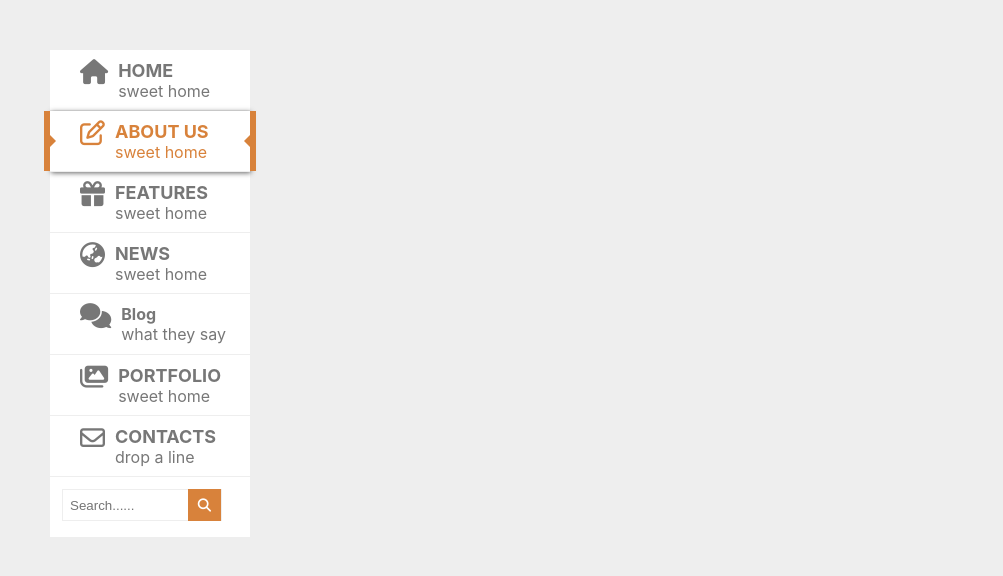
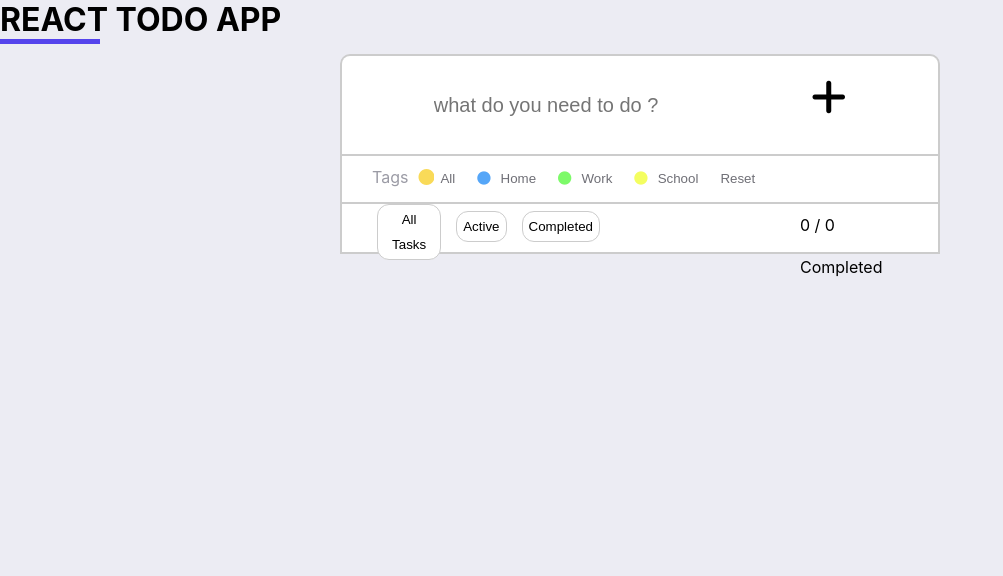
Before and after one commit to cmc-ptdai/Baitap_Reactjs2009, a React (Create React App) app in the folder my-app/: page / in a window 1280 px wide. Shown: the top 576 px of the page, without its empty margins (0-1003 px from the left). Built offline with nearby package versions, Linux system fonts and the light colour scheme.

Commit message:
Submit unit18

```diff
--- a/my-app/src/App.js
+++ b/my-app/src/App.js
@@ -1,13 +1,112 @@
 import React from 'react';
-import './scss/style.scss'
-import Menu from './components/Menu';
+import './scss/style.scss';
+import InputToDo from './component/InputToDo';
+import Tags from './component/Tags';
+import listToDo from './component/listtodo';
+import Actions from './component/Actions';
+import ShowItemTask from './component/ShowItemTask';
 
-function App() {
-  return (
-    <div id="menu">
-      <Menu/>
-    </div>
-  );
+class APP extends React.Component {
+  constructor(props) {
+    super(props)
+    this.state = {
+      listToDo,
+      dataList: [],
+      dataAction: []
+    }
+  }
+  showAll = () => {
+    this.setState ({
+      dataList: listToDo
+    })
+  }
+  showHome = () => {
+    this.setState ({
+      dataList: listToDo.home,
+      dataAction: this.state.dataList
+    })
+  }
+  showWork = () => {
+    this.setState ({
+      dataList: listToDo.work,
+      dataAction: this.state.dataList
+    })
+  }
+  showSchool = () => {
+    this.setState ({
+      dataList: listToDo.School,
+      dataAction: this.state.dataList
+    })
+  }
+  showActive = () => {
+    this.setState ({
+      dataAction: this.state.dataList.filter(item => item.status === false)
+    })
+  }
+  showCompleted = () => {
+    this.setState ({
+      dataAction: this.state.dataList.filter(item => item.status === true)
+    })
+  }
+  showAllTask = () => {
+    this.setState ({
+      dataAction: this.state.dataList
+    })
+  }
+  onDelete = (id) => {
+    this.state.dataList.forEach((element, index) => {
+      if (element.id === id) {
+        this.state.dataList.splice(index, 1)
+        this.setState ({
+          dataAction: this.state.dataList
+        })
+      }
+    });
+  }
+  onCheck = (id) => {
+    this.state.dataList.forEach((element, index) => {
+      if (element.id === id) {
+        const st = element.status === true ? false : true
+        this.setState ({
+          status : st
+        })
+      }
+    });
+  }
+  addToDo = () => {
+
+  }
+  render() {
+    return (
+      <div className="todo__app">
+        <h1>REACT TODO APP</h1>
+        <hr/>
+
+        <div className="content__todoapp">
+          <InputToDo
+            addToDo = {this.addToDo}
+          />
+          <Tags
+            showAll = {this.showAll}
+            showHome = {this.showHome}
+            showWork = {this.showWork}
+            showSchool = {this.showSchool}
+          />
+          <ShowItemTask
+            data={this.state.dataAction}
+            onDelete = {this.onDelete}
+            onCheck = {this.onCheck}
+          />
+          <Actions
+            actionData={this.state.dataList}
+            showAllTask = {this.showAllTask}
+            showActive = {this.showActive}
+            showCompleted = {this.showCompleted}
+          />
+        </div>
+      </div>
+    )
+  }
 }
 
-export default App;
+export default APP;
--- /dev/null
+++ b/my-app/src/component/Actions.js
@@ -0,0 +1,41 @@
+import React from 'react';
+
+class Actions extends React.Component {
+  showAllTask = () => {
+    this.props.showAllTask()
+  }
+  showActive = () => {
+    this.props.showActive()
+  }
+  showCompleted = () => {
+    this.props.showCompleted()
+  }
+  render() {
+    let count = 0
+    this.props.actionData.forEach(element => {
+        if (element.status === true) {
+          count++
+        }
+    });
+    return (
+      <div className="action__todo">
+        <ul>
+          <li>
+            <button onClick={this.showAllTask}>All Tasks</button>
+          </li>
+          <li>
+            <button onClick={this.showActive}>Active</button>
+          </li>
+          <li>
+            <button onClick={this.showCompleted}>Completed</button>
+          </li>
+          <li>
+            <label><span>{count}</span> / <span>{this.props.actionData.length}</span> Completed</label>
+          </li>
+        </ul>
+      </div>
+    )
+  }
+}
+
+export default Actions;
--- /dev/null
+++ b/my-app/src/component/InputToDo.js
@@ -0,0 +1,17 @@
+import React from 'react';
+
+class InputToDo extends React.Component {
+  addToDo = () => {
+    this.props.addToDo()
+  }
+  render() {
+    return (
+      <div className="input__todo">
+        <input type="text" id="inputTodo" placeholder="what do you need to do ?" />
+        <button onClick={this.addToDo}><i className="fas fa-plus"></i></button>
+      </div>
+    )
+  }
+}
+
+export default InputToDo;
--- /dev/null
+++ b/my-app/src/component/ItemTask.js
@@ -0,0 +1,33 @@
+import React from 'react';
+
+
+class APP extends React.Component {
+  onDelete = () => {
+    this.props.onDelete(this.props.dataItem.id);
+  }
+  onCheck = () => {
+    this.props.onCheck(this.props.dataItem.id);
+  }
+  render() {
+    const {dataItem} = this.props
+    if (dataItem.status === true) {
+      return (
+        <div className="item__task" key={dataItem.id}>
+          <span><input type="checkbox" onClick={this.onCheck} defaultChecked/></span>
+          <label className="completed">{dataItem.todo}</label>
+          <button onClick={this.onDelete}><i className="fas fa-times"></i></button>
+        </div>
+      )
+    } else {
+      return (
+        <div className="item__task" key={dataItem.id}>
+           <span><input type="checkbox" onClick={this.onCheck}/></span>
+          <label>{dataItem.todo}</label>
+          <button onClick={this.onDelete}><i className="fas fa-times"></i></button>
+        </div>
+      )
+    }
+  }
+}
+
+export default APP;
--- /dev/null
+++ b/my-app/src/component/ShowItemTask.js
@@ -0,0 +1,31 @@
+import React from 'react';
+import ItemTask from './ItemTask';
+
+class ShowItemTask extends React.Component {
+  onDelete = () => {
+    this.props.onDelete();
+  }
+  onCheck = () => {
+    this.props.onCheck();
+  }
+  render() {
+    const {data} = this.props
+    const listItemHome = data.map(item => {
+      return (
+        <ItemTask
+          key={item.id}
+          dataItem={item}
+          onDelete = {this.props.onDelete}
+          onCheck = {this.props.onCheck}
+        />
+      )
+    })
+    return (
+      <div className="show__task">
+          {data && listItemHome}
+      </div>
+    )
+  }
+}
+
+export default ShowItemTask;
--- /dev/null
+++ b/my-app/src/component/Tags.js
@@ -0,0 +1,54 @@
+import React from 'react';
+
+class Tags extends React.Component {
+  showAll = () => {
+    this.props.showAll()
+  }
+  showHome = () => {
+    this.props.showHome()
+  }
+  showWork = () => {
+    this.props.showWork()
+  }
+  showSchool = () => {
+    this.props.showSchool()
+  }
+  render() {
+    return (
+      <div className="tags">
+        <ul>
+        <li>
+            <span>Tags</span>
+          </li>
+          <li>
+            <i className="fas fa-circle"></i>
+            <button type="button" onClick={this.showAll}>All</button>
+          </li>
+          <li>
+            <button onClick={this.showHome}>
+              <i className="fas fa-circle"></i>
+              <span>Home</span>
+            </button>
+          </li>
+          <li>
+            <button onClick={this.showWork}>
+              <i className="fas fa-circle"></i>
+              <span>Work</span>
+            </button>
+          </li>
+          <li>
+            <button onClick={this.showSchool}>
+              <i className="fas fa-circle"></i>
+              <span>School</span>
+            </button>
+          </li>
+          <li>
+            <button>Reset</button>
+          </li>
+        </ul>
+      </div>
+    )
+  }
+}
+
+export default Tags;
--- /dev/null
+++ b/my-app/src/component/listtodo.js
@@ -0,0 +1,18 @@
+const listtodo = {
+    home: [
+        {id: 1, todo:'lam việc nhà', status: true},
+        {id: 2, todo:'ăn cơm', status: true},
+        {id: 3, todo:'tưới cây', status: false},
+        {id: 4, todo:'lau nhà', status: true}
+    ],
+    work: [
+        {id: 5, todo:'làm react', status: true},
+        {id: 7, todo:'làm tin', status: false},
+        {id: 8, todo:'lam đồ án', status: true}
+    ],
+    School: [
+        {id: 11, todo:'9h đến trường', status: true},
+        {id: 12, todo:'9h15 về', status: false}
+    ]
+}
+export default listtodo;
--- a/my-app/src/scss/style.scss
+++ b/my-app/src/scss/style.scss
@@ -2,178 +2,187 @@
     margin: 0;
     padding: 0;
     box-sizing: border-box;
+    outline: none;
 }
 body {
-    background-color: #eeeeee;
+    background-color: #ececf3;
 }
-a {
-    text-decoration: none;
+hr {
+    width: 100px;
+    height: 5px;
+    background-color: #5544ec;
+    border: none;
 }
+button {
+    cursor: pointer;
+    border: none;
+}
+.content__todoapp {
+    width: 600px;
+    height: 500px;
+    margin: 10px auto;
+    .input__todo {
+        background-color: #fff;
+        width: 100%;
+        height: 100px;
+        margin: auto;
+        line-height: 100px;
+        color: #757575;
+        text-align: center;
+        border: 2px solid#ccc;
+        border-bottom: none;
+        border-radius: 10px 10px 0px 0px;
+        input {
+            width: 60%;
+            height: 50px;
+            border: none;
+            font-size: 20px;
+        }
+        button {
+            border: none;
+            font-size: 40px;
+            background-color: #fff;
+            margin-left: 20px;
+        }
+    }
+    .tags {
+        background-color: #fff;
+        width: 100%;
+        height: 50px;
+        padding: 0px 20px;
+        line-height: 42px;
+        border: 2px solid #ccc;
+        ul {
+            display: inline-flex;
             li {
-    list-style:  none;
-    width: 200px;
+                list-style: none;
+                margin-left: 10px;
+                &:nth-child(1) {
+                    color: #9b9ba5;
                 }
-a {
-    text-decoration: none;
-    color: #777777;
+                &:nth-child(2) {
+                    i {
+                        color: #f9da58;
                     }
-
-#parent {
-    margin-left: 50px;
-    margin-top: 50px;
                 }
-
-/* Search */
-.search {
-    position: relative;
-    width: 200px;
-    height: 60px;
+                &:nth-child(3) {
+                    i {
+                        color: #55a6f8;
+                        margin-right: 10px;
+                    }
+                }
+                &:nth-child(4) {
+                    i {
+                        color: #7dfa69;
+                        margin-right: 10px;
+                    }
+                }
+                &:nth-child(5) {
+                    i {
+                        color: #f4fe60;
+                        margin-right: 10px;
+                    }
+                }
+                button {
+                    padding: 2px 6px;
                     text-align: center;
+                    line-height: 25px;
+                    border-radius: 10px;
                     background-color: #fff;
-    line-height: 60px;
+                    color: #6f6f76;
                 }
-.search input {
-    position: absolute;
-    border: 1px solid #eeeeee;
-    width: 80%;
-    height: 30px;
-    padding: 15px 7px;
-    top: 12px;
-    left: 12px;
             }
-.search button {
-    position: absolute;
-    border: none;
-    height: 32px;
-    width: 33px;
-    top: 12px;
-    right: 29px;
-    color: #ffffff;
-    background-color: #d8823b;
         }
-
-/* Menu parent */
-#parent > li > a {
+    }
+    .show__task {
+        background-color: #fff;
+        width: 100%;
+        height: auto;
+        padding: 0px 20px;
+        border: 2px solid #ccc;
+        border-top: none;
+        border-bottom: none;
+        .item__task {
             position: relative;
             display: flex;
-    width: 200px;
-    height: 60px;
-    background-color: #fff;
-    padding: 10px;
+            width: 100%;
+            margin: auto;
+            height: 40px;
+            line-height: 40px;
+            span {
+                position: relative;
+                width: 20px;
+                height: 20px;
+                margin-top: 10px;
+                border: 1px solid black;
+                border-radius: 10px;
+                input {
+                    border-color: #fff;
+                    position: absolute;
+                    top:1px;
+                    left: 1px;
+                    width: 15px;
+                    height: 15px;
                 }
-#parent > li > a:first-child i {
-    margin-left: 20px;
-    margin-right: 10px;
-    font-size: 25px;
             }
-#parent > li > a:last-child b{
-    font-size: 18px;
-    text-transform: uppercase;
+            label {
+                margin-left: 5px;
+                display: block;
             }
-#parent > li ul {
-    position: absolute;
-    margin-left: 200px;
-    top: 0;
-}
-
-/* Menu child */
-#parent > li > ul a {
-    display: flex;
-    width: 200px;
-    height: 60px;
-    line-height: 40px;
-    background-color: #fff;
-    padding: 10px;
-}
-#parent > li > ul li a:first-child .icon {
-    margin-right: 5px;
-    font-size: 20px;
-    width: 34px;
-    text-align: center;
-}
-#parent > li ul li a b {
-    font-size: 14px;
-    text-transform: uppercase;
-}
-
-/* Active */
-.active {
+            .completed {
                 position: relative;
-    z-index: 10;
-    box-shadow: 1px 1px 5px 0px #666;
-    -moz-box-shadow: 1px 1px 5px 0px #666;
-    -webkit-box-shadow: 1px 1px 1px 5px 0px #666;
-}
-#parent > li > ul li:first-child,
-#parent > li > ul li {
-    position: relative;
-}
-#parent > li:not(:last-child) {
-    position: relative;
-    border-bottom: 1px solid #eeeeee;
-}
-#parent > .active::before,
-#parent > .active::after,
-#parent > li > ul li:first-child::before {
+                margin-left: 5px;
+                display: block;
+                color: #ccc;
+                &::before {
                     position: absolute;
                     content: "";
                     top: 50%;
-    z-index: 5;
-    transform: translateY(-50%);
-    border-bottom: 6px solid transparent;
-    border-top: 6px solid transparent;
+                    width: 70px;
+                    height: 4px;
+                    background-color: blue;
                 }
-#parent > .active::before {
-    left: 0;
-    border-left: 6px solid #d8823b;
             }
-#parent > .active::after {
-    right: 0;
-    border-right: 6px solid #d8823b;
+            button {
+                position: absolute;
+                top: 20%;
+                right: 5px;
+                background-color: #fff;
+                i {
+                    font-size: 20px;
                 }
-#parent > li > ul li:first-child::before {
-    left: -6px;
-    border-right: 6px solid #d8823b;
             }
-#parent > .active a::before,
-#parent > .active a::after {
-    position: absolute;
-    content: "";
-    top: 0;
-    width: 6px;
-    height: 100%;
-    background-color: #d8823b;
         }
-#parent > li > ul li a::after {
-    position: absolute;
-    content: "";
-    top: 0;
-    z-index: 10;
-    width: 6px;
-    height: 100%;
-    background-color: #d8823b;
     }
-#parent > .active a::before {
-    left: 100%;
+    .action__todo {
+        background-color: #fff;
+        width: 100%;
+        height: 50px;
+        padding: 0px 20px;
+        line-height: 42px;
+        border: 2px solid #ccc;
+        border-top: none;
+        ul {
+            display: inline-flex;
+            li {
+                list-style: none;
+                margin-left: 15px;
+                button {
+                    padding: 2px 6px;
+                    text-align: center;
+                    line-height: 25px;
+                    border-radius: 12px;
+                    border: 1px solid #ccc;
+                    background-color: #fff;
+                    span {
+                        margin-left: 5px;
+                        color: #6f6f76;
                     }
-#parent > .active a::after {
-    right: 100%;
                 }
-#parent > li > ul li a::after {
-    right: 97%;
             }
-.active > a {
-    color: #d8823b;
         }
-#parent li > ul {
-    display: none;
+        ul li:last-child {
+            margin-left: 200px;
         }
-#parent li:hover > ul {
-    display: block;
     }
-li:hover > a {
-    color: #d8823b;
 }
-#parent > li > ul li a {
-    border-bottom: 1px solid #eeeeee;
-}
```
Lines whose indentation alone changed are shown as unchanged.
